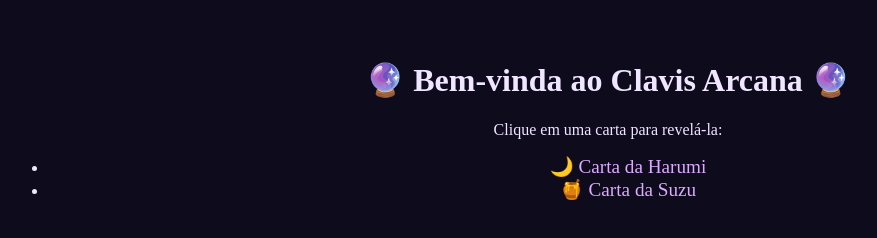
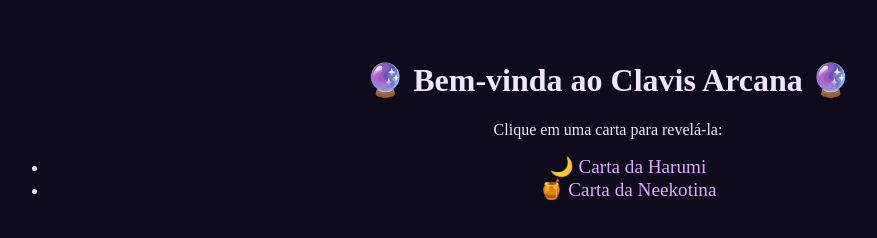
Before and after one commit to SweetHarumi/Clavis-Arcana, a plain HTML site: page index.html in a window 1280 px wide. Shown: the whole page, without its empty margins (32-909 px from the left). Drawn offline with Linux system fonts and the light colour scheme.

Commit message:
Update index.html

```diff
--- a/index.html
+++ b/index.html
@@ -10,7 +10,7 @@
   <p>Clique em uma carta para revelá-la:</p>
   <ul>
     <li><a href="cartas/harumi.html">🌙 Carta da Harumi</a></li>
-    <li><a href="cartas/suzu.html">🍯 Carta da Suzu</a></li>
+    <li><a href="cartas/neekotina.html">🍯 Carta da Neekotina</a></li>
   </ul>
 </body>
 </html>
```
